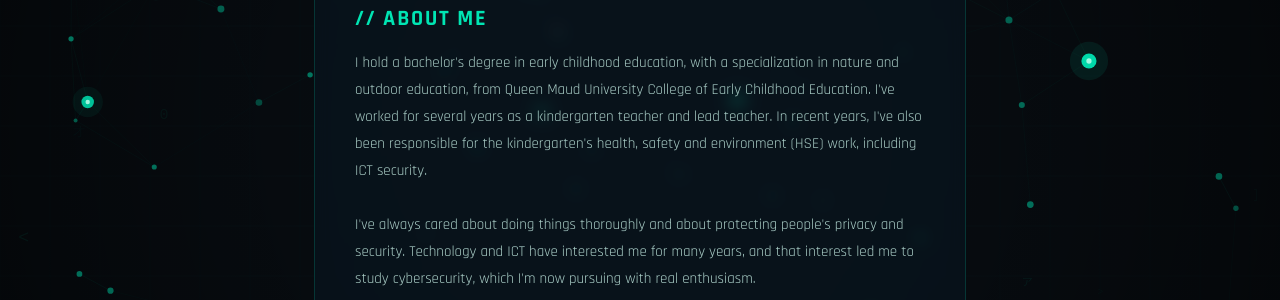
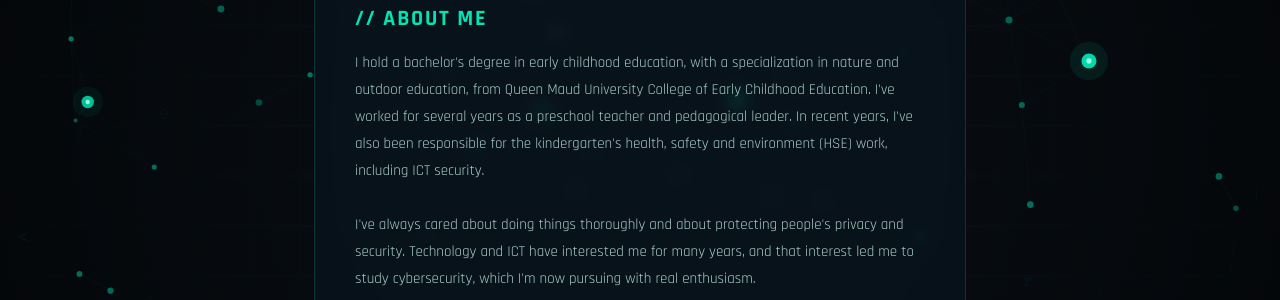
Before and after one commit to tlandsem/tlandsem.github.io, a Jekyll site: the page about.html, which Jekyll copies as it is, in a window 1280 px wide and 900 px high. Shown: the part 324-624 px from the top of the window. Built offline with Jekyll 4.4.1, drawn with Linux system fonts in a browser that asks for light colours.

Commit message:
text edit

```diff
--- a/about.html
+++ b/about.html
@@ -81,7 +81,7 @@
       <img src="static/images/profilbilde.png" alt="Trine Landsem" style="width: 120px; height: 120px; border-radius: 50%; object-fit: cover; border: 2px solid rgba(0,200,160,0.4); display: block; margin: 0 auto 28px;">
       <h1 style="color: #00e5b3; font-size: 22px; letter-spacing: 0.08em; margin-bottom: 16px;">// ABOUT ME</h1>
       <p style="color: rgba(200,240,230,0.85); line-height: 1.8; font-size: 15px;">
-        I hold a bachelor's degree in early childhood education, with a specialization in nature and outdoor education, from Queen Maud University College of Early Childhood Education. I've worked for several years as a kindergarten teacher and lead teacher. In recent years, I've also been responsible for the kindergarten's health, safety and environment (HSE) work, including ICT security.
+        I hold a bachelor's degree in early childhood education, with a specialization in nature and outdoor education, from Queen Maud University College of Early Childhood Education. I've worked for several years as a preschool teacher and pedagogical leader. In recent years, I've also been responsible for the kindergarten's health, safety and environment (HSE) work, including ICT security.
         <br><br>
         I've always cared about doing things thoroughly and about protecting people's privacy and security. Technology and ICT have interested me for many years, and that interest led me to study cybersecurity, which I'm now pursuing with real enthusiasm.
         <br><br>
```
